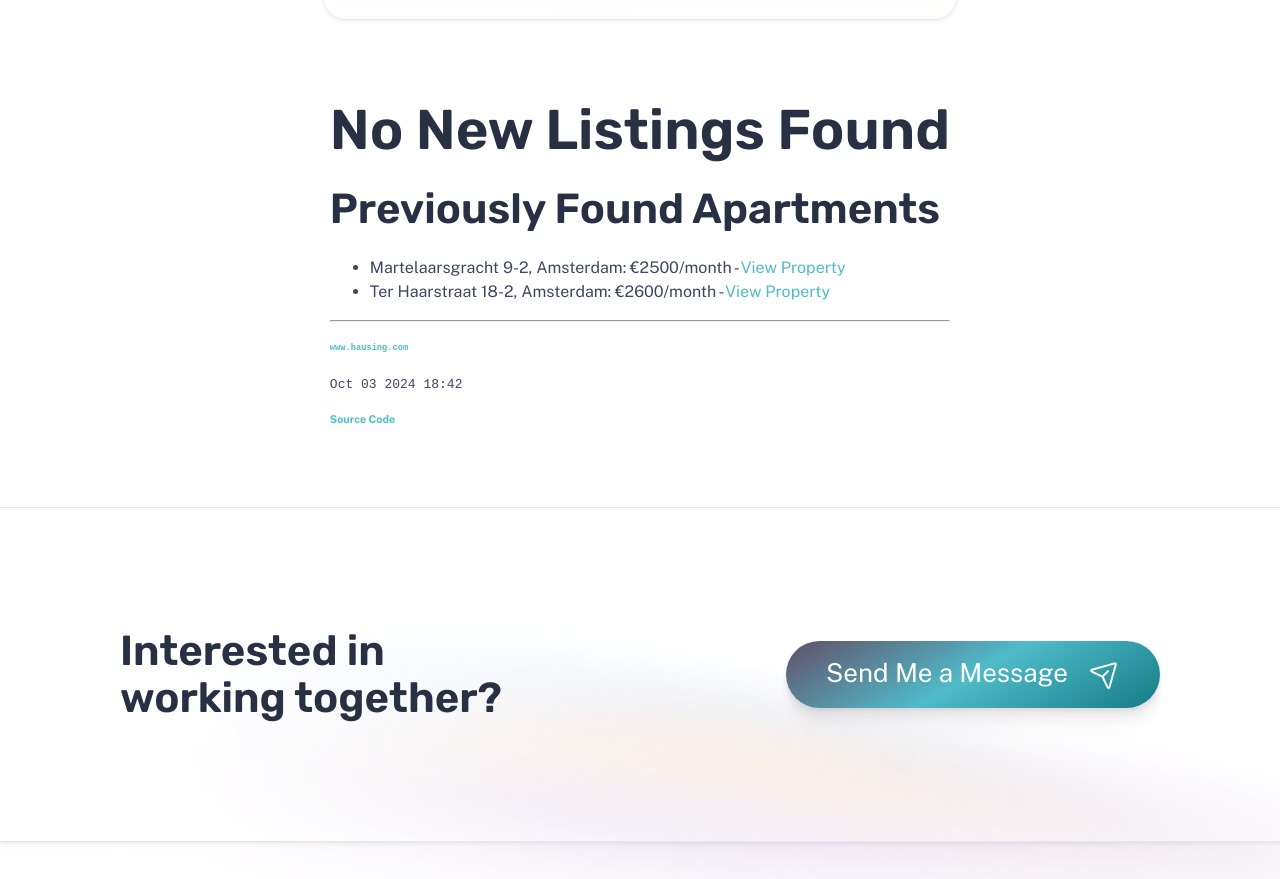
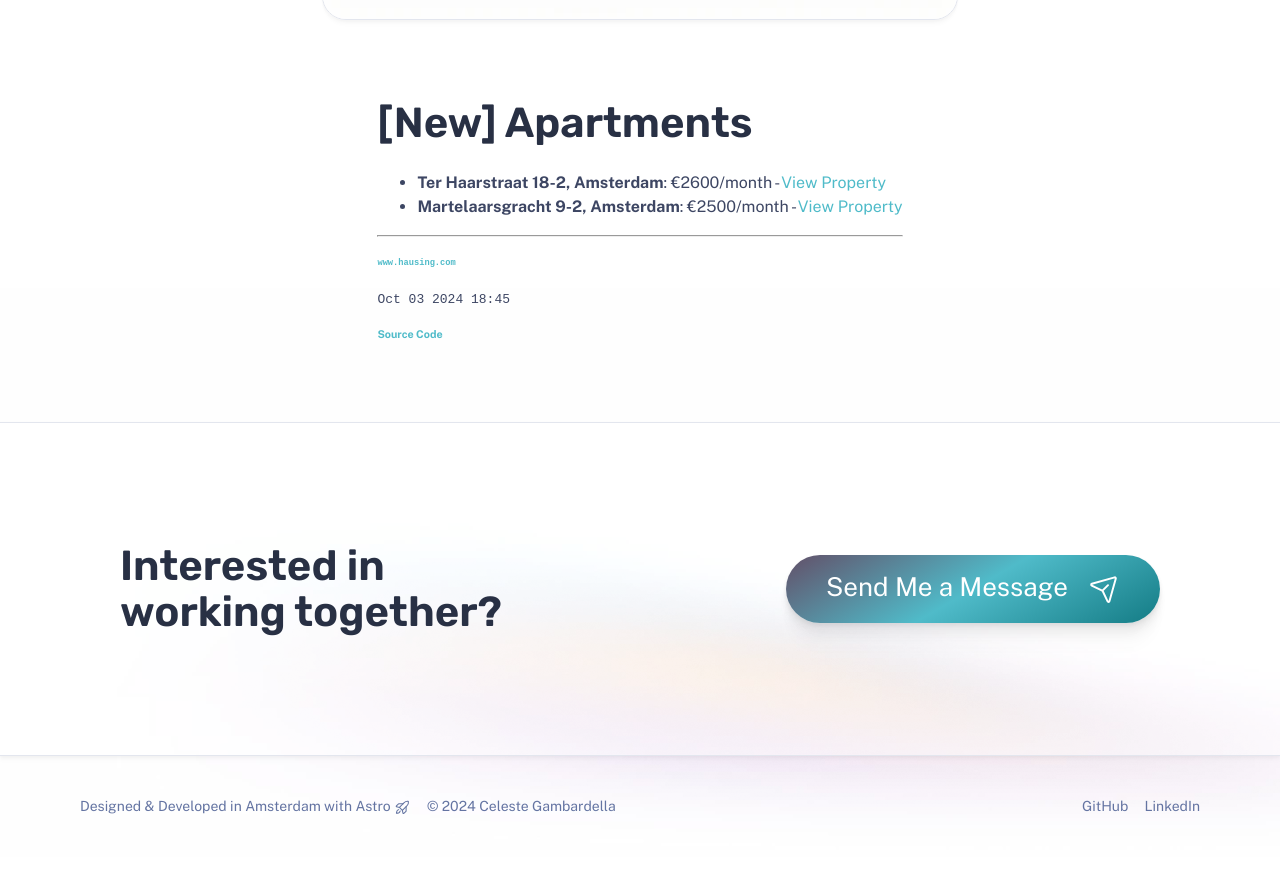
Before and after one commit to celestegambardella/celestegambardella.github.io, an Astro site: page /work/hausing-scrapper in a window 1280 px wide. Shown: the part 1105-1984 px from the top of the page. After the commit the page ends 1962 px from the top, so only its background shows below. Built offline with nearby package versions, Linux system fonts and the light colour scheme; Astro itself is replaced by a stand-in of ours.

Commit message:
Update Hausing Scraper results at Oct 3 2024 20:45 (#21)

```diff
--- a/src/content/work/hausing-scrapper.md
+++ b/src/content/work/hausing-scrapper.md
@@ -1,6 +1,6 @@
 ---
 title: Housing Scraper
-publishDate: 2024-10-03 18:42:12
+publishDate: 2024-10-03 18:45:37
 img: /assets/stock-1.jpg
 img_alt: A bright pink sheet of paper used to wrap flowers curves in front of rich blue background
 description: |
@@ -11,13 +11,11 @@ tags:
   - Scripting
 ---
 
-## No New Listings Found
-
-### Previously Found Apartments
-- Martelaarsgracht 9-2, Amsterdam: €2500/month - [View Property](https://www.hausing.com/properties-for-rent-amsterdam/martelaarsgracht-9-2-amsterdam)
-- Ter Haarstraat 18-2, Amsterdam: €2600/month - [View Property](https://www.hausing.com/properties-for-rent-amsterdam/ter-haarstraat-18-2-amsterdam)
+### [New] Apartments
+- **Ter Haarstraat 18-2, Amsterdam**: €2600/month - [View Property](https://www.hausing.com/properties-for-rent-amsterdam/ter-haarstraat-18-2-amsterdam)
+- **Martelaarsgracht 9-2, Amsterdam**: €2500/month - [View Property](https://www.hausing.com/properties-for-rent-amsterdam/martelaarsgracht-9-2-amsterdam)
 ---
 ###### [`www.hausing.com`](https://www.hausing.com/properties-for-rent-amsterdam?sort-asc=price)
 
-`Oct 03 2024 18:42`
+`Oct 03 2024 18:45`
 ###### [Source Code](https://github.com/celestegambardella/hausing-scraper)
```
